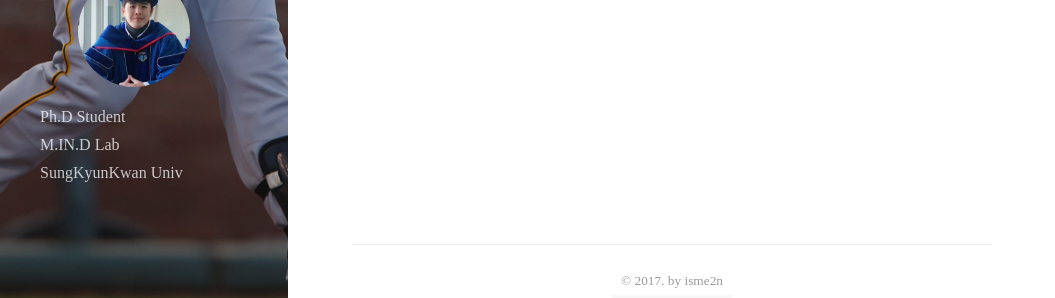
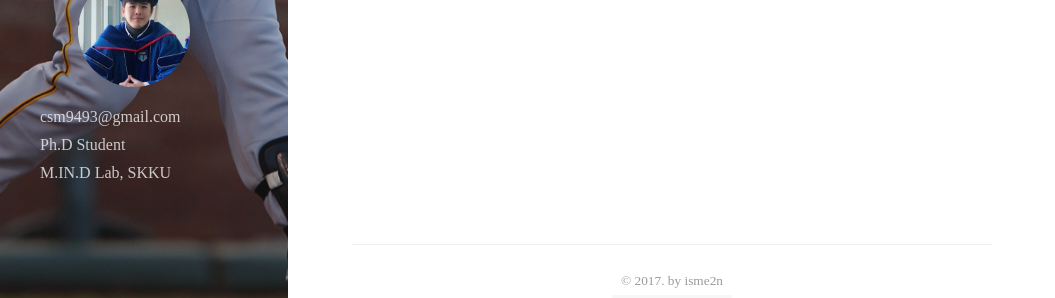
Before and after one commit to csm9493/csm9493.github.io, a Jekyll site: the page built from index.html, in a window 1280 px wide. Shown: the part 552-850 px from the top of the page, without its empty margins (0-1055 px from the left). Built offline with Jekyll 4.4.1, drawn with Linux system fonts in a browser that asks for light colours; nearby versions of some CDN libraries; the list of posts is cut into pages by our own code.

Commit message:
change info

```diff
--- a/_config.yml
+++ b/_config.yml
@@ -18,9 +18,9 @@ tagline:             If failed, until success.
 # A short description of the page, used in the sidebar and as fallback for the meta description tag.
 # Markdown enabled, but don't use more than one paragraph (enforced by `>`)
 description:         |
+  csm9493@gmail.com
   Ph.D Student
-  M.IN.D Lab
-  SungKyunKwan Univ
+  M.IN.D Lab, SKKU
 
 # This should be the same author as first entry in `_data/authors.yml`
 author:
--- a/_data/authors.yml
+++ b/_data/authors.yml
@@ -1,16 +1,16 @@
 # The primary author of this blog.
 # Must be the same as `author` in `_config.yml`.
 # Change `qwtel` to your shortname (used in the front matter to set a page's author, e.g. `author: qwtel`).
-isme2n:
+Sungmin Cha:
   name:              Sungmin Cha
   email:             csm9493@gmail.com
 
   # Used at the bottom of each page and at the top of the `about` layout
   # Markdown enabled, can use multiple paragraphs (enabled by `|`)
   about:             |
+    csm9493@gmail.com
     Ph.D Student
-    M.IN.D Lab
-    SungKyunKwan Univ
+    M.IN.D Lab, SKKU
   # This photo will be used in the about section
   picture:
     src:             /assets/img/me.jpeg
```
